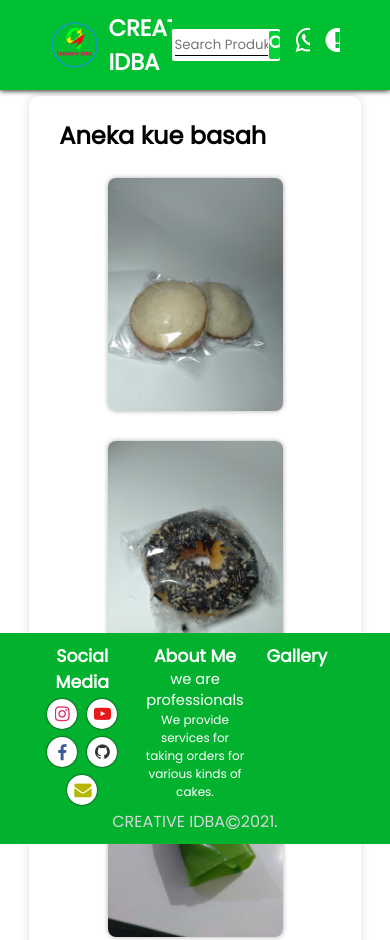
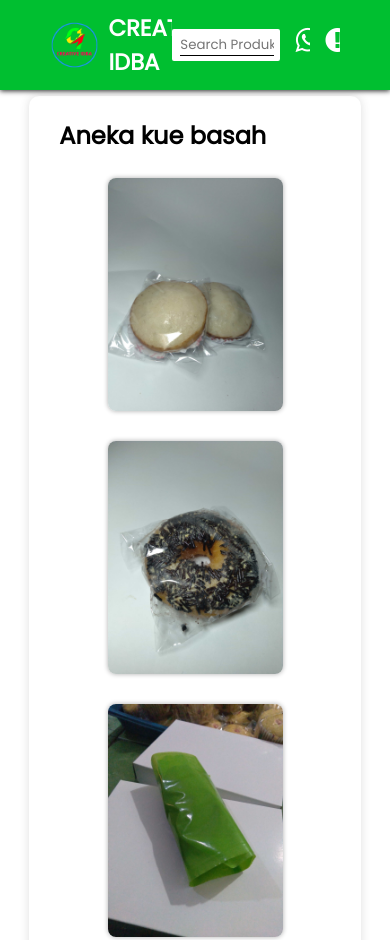
Before and after one commit to creative-idba/olshop, a plain HTML site: page search.html in a window 390 px wide. Shown: the top 940 px of the page. Drawn offline with Linux system fonts and the light colour scheme.

Commit message:
two commit

```diff
--- a/search.html
+++ b/search.html
@@ -25,7 +25,6 @@
       <div class="row-mid">
         <form action="">
           <input type="text" autocomplete="off" required id="cari-list" placeholder="Search Produk"/>
-          <button type="submit" id="btnSearch"><i class="fa fa-search" aria-hidden="true"></i></button>
         </form>
       </div>
       <div class="row-right">
@@ -90,44 +89,6 @@
   </section>
   <!-- Akhir Content1 -->
 
-  <!-- Footer -->
-  <footer>
-    <div class="footer-top">
-      <div class="container1">
-        <div class="title">
-          <h3>Social Media</h3>
-        </div>
-        <div class="media">
-          <div class="row instagram">
-            <a href="https://www.instagram.com/creative_idba"><i class="fa fa-instagram" aria-hidden="true"></i></a>
-          </div>
-          <div class="row youtube">
-            <a href="https://www.youtube.com/channel/UCpuKFOJYhfmVjU60_gkW0Cg"><i class="fa fa-youtube-play" aria-hidden="true"></i></a>
-          </div>
-          <div class="row facebook">
-            <a href="https://www.facebook.com/profile.php?id=100070511075048"><i class="fa fa-facebook" aria-hidden="true"></i></a>
-          </div>
-          <div class="row github">
-            <a href="https://github.com/creative-idba"><i class="fa fa-github" aria-hidden="true"></i></a>
-          </div>
-          <div class="row contact">
-            <a href="https://api.whatsapp.com/send?phone=6285854708692"><i class="fa fa-envelope" aria-hidden="true"></i></a>
-          </div>
-        </div>
-      </div>
-      <div class="container2">
-        <h3>About Me</h3>
-        <h4 class="about-h4">we are professionals</h4>
-        <p class="about-p">We provide services for taking orders for various kinds of cakes.</p>
-      </div>
-      <div class="container3">
-        <h3>Gallery</h3>
-      </div>
-    </div>
-    <p class="footer-bottom">CREATIVE IDBA <i class="fa fa-copyright" aria-hidden="true"></i>2021.</p>
-  </footer>
-  <!--  Footer End -->
-
     <!-- Script -->
     <script src="sheet/js/search.js"></script>
   </body>
--- a/sheet/css/search.css
+++ b/sheet/css/search.css
@@ -191,132 +191,6 @@ header .row-right a:hover i {
 }
 /* Akhir Content */
 
-/* Footer */
-footer {
-  position: fixed;
-  bottom: 0;
-  width: 100vw;
-  display: block;
-  padding: 10px 30px 10px;
-  color: #fff;
-  background-color: rgb(2, 177, 46);
-  font-family: 'Poppins', sans-serif;
-}
-
-.footer-top {
-  display: flex;
-  justify-content: space-around;
-}
-
-.footer-top .container1 {
-  width: 20%;
-  text-align: center;
-}
-
-.footer-top .container1 .media {
-  display: flex;
-  margin-bottom: 0;
-  align-items: center;
-  flex-wrap: wrap;
-  justify-content: space-evenly;
-}
-
-.footer-top .container1 .row {
-  background-color: #fff;
-  width: 37px;
-  height: 35px;
-  margin: 4px;
-  padding-top: 5px;
-  border-radius: 50%;
-  text-align: center;
-  box-shadow: 0 0 2px black;
-}
-
-.footer-top .container1 .row i {
-  font-size: 16pt;
-  transition: 0.5s color;
-}
-
-.footer-top .container1 .instagram i {
-  color: #e1306c;
-}
-.footer-top .container1 .instagram:hover {
-  background-color: #e1306c;
-}
-.footer-top .container1 .instagram:hover i {
-  color: #fff;
-}
-.footer-top .container1 .youtube i {
-  color: #e81818;
-}
-.footer-top .container1 .youtube:hover {
-  background-color: #e81818;
-}
-.footer-top .container1 .youtube:hover i {
-  color: #fff;
-}
-.footer-top .container1 .facebook i {
-  color: #3b5999;
-  margin-top: 2px;
-}
-.footer-top .container1 .facebook:hover {
-  background-color: #3b5999;
-}
-.footer-top .container1 .facebook:hover i {
-  color: #fff;
-}
-.footer-top .container1 .github i {
-  color: #333;
-}
-.footer-top .container1 .github:hover {
-  background-color: #333;
-}
-.footer-top .container1 .github:hover i {
-  color: #fff;
-}
-.footer-top .container1 .contact i {
-  color: rgb(183, 183, 0);
-  margin-left: 1.5px;
-}
-.footer-top .container1 .contact:hover {
-  background-color: rgb(183, 183, 0);
-}
-.footer-top .container1 .contact:hover i {
-  color: #fff;
-}
-
-.footer-top .container2 {
-  width: 30%;
-  text-align: center;
-}
-
-.footer-top .container2 h4 {
-  font-size: 13pt;
-  font-weight: 500;
-}
-
-.footer-top .container2 p {
-  font-size: 9pt;
-}
-
-.footer-top .container3 {
-  width: 20%;
-}
-
-.footer-bottom {
-  display: flex;
-  justify-content: center;
-  align-items: center;
-  margin: 0 auto;
-  color: rgb(215, 215, 215);
-}
-
-footer .fa-copyright {
-  font-size: 12pt;
-  margin: 0 1px;
-}
-/* Akhir Footer */
-
 @media screen and (max-width: 770px) {
   /* Header */
   header {
@@ -351,34 +225,9 @@ footer .fa-copyright {
     font-size: 21pt;
   }
   /* Akhir Header */
-
-  /* Footer */
-  footer h3 {
-    font-size: 13pt;
-  }
-  .footer-top .container1 {
-    width: 25%;
-  }
-  .footer-top .container1 .row {
-    overflow: hidden;
-    width: 30px;
-    height: 30px;
-  }
-  .footer-top .container1 .row i {
-    font-size: 13pt;
-  }
-  .footer-top .container2 h4 {
-    font-size: 12pt;
-  }
-  .footer-top .container2 h4 {
-    font-size: 11pt;
-  }
-  .footer-top .container3 {
-    width: 25%;
-  }
 }
 
-@media screen and (max-width: 360px) {
+@media screen and (max-width: 370px) {
   /* Header */
   header {
     height: 60px;
@@ -395,14 +244,14 @@ footer .fa-copyright {
     font-size: 11pt;
   }
   header .row-mid {
-    width: 45%;
+    width: 40%;
     height: 50%;
   }
   header .row-mid form i {
     font-size: 10pt;
   }
   header .row-mid form input {
-    width: 80%;
+    width: 90%;
   }
   header .row-mid form button {
     width: 23px;
@@ -425,34 +274,4 @@ footer .fa-copyright {
     margin-left: 4px !important;
   }
   /* Akhir Content */
-
-  /* Footer */
-  footer {
-    padding: 10px 5px;
-  }
-  footer h3 {
-    font-size: 11pt;
-  }
-  .footer-top .container1 {
-    width: 25%;
-  }
-  .footer-top .container1 .media {
-    display: block;
-  }
-  .footer-top .container1 .row {
-    width: 25px;
-    height: 25px;
-    margin: 2px auto;
-  }
-  .footer-top .container1 .row i {
-    font-size: 10pt;
-    margin-bottom: 50px;
-  }
-  .footer-top .container2 h4 {
-    font-size: 11.5pt;
-  }
-  .footer-top .container2 p {
-    font-size: 9pt;
-  }
-  /* Akhir Footer */
 }
```
Also changed, not shown: sheet/css/style.css (+2 -5 lines), sheet/js/search.js (line endings or trailing spaces).
